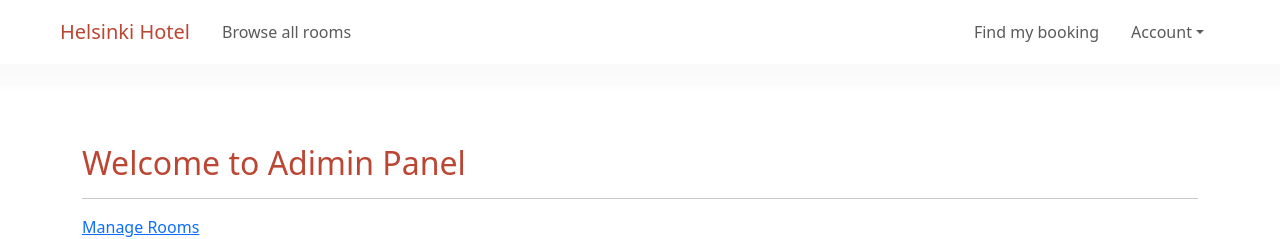
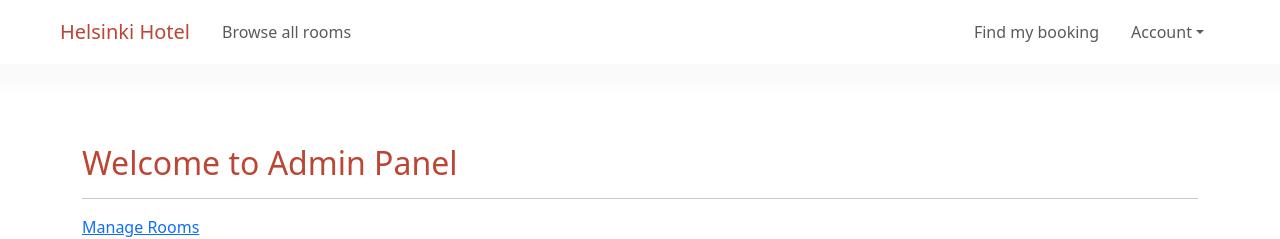
Before and after one commit to cowd90/Helsinki-Hotel-Client, a React (Vite) app: page /admin in a window 1280 px wide. Shown: the top 239 px of the page. Built offline with nearby package versions, Linux system fonts and the light colour scheme.

Commit message:
fix small ui

```diff
--- a/src/components/admin/Admin.jsx
+++ b/src/components/admin/Admin.jsx
@@ -4,7 +4,7 @@ import { Link } from "react-router-dom";
 const Admin = () => {
   return (
     <section className="container mt-5">
-      <h2 className="hotel-color">Welcome to Adimin Panel</h2>
+      <h2 className="hotel-color">Welcome to Admin Panel</h2>
       <hr />
       <Link to={"/existing-rooms"}>Manage Rooms</Link> <br />
       <Link to={"/existing-bookings"}>Manage Bookings</Link>
```
